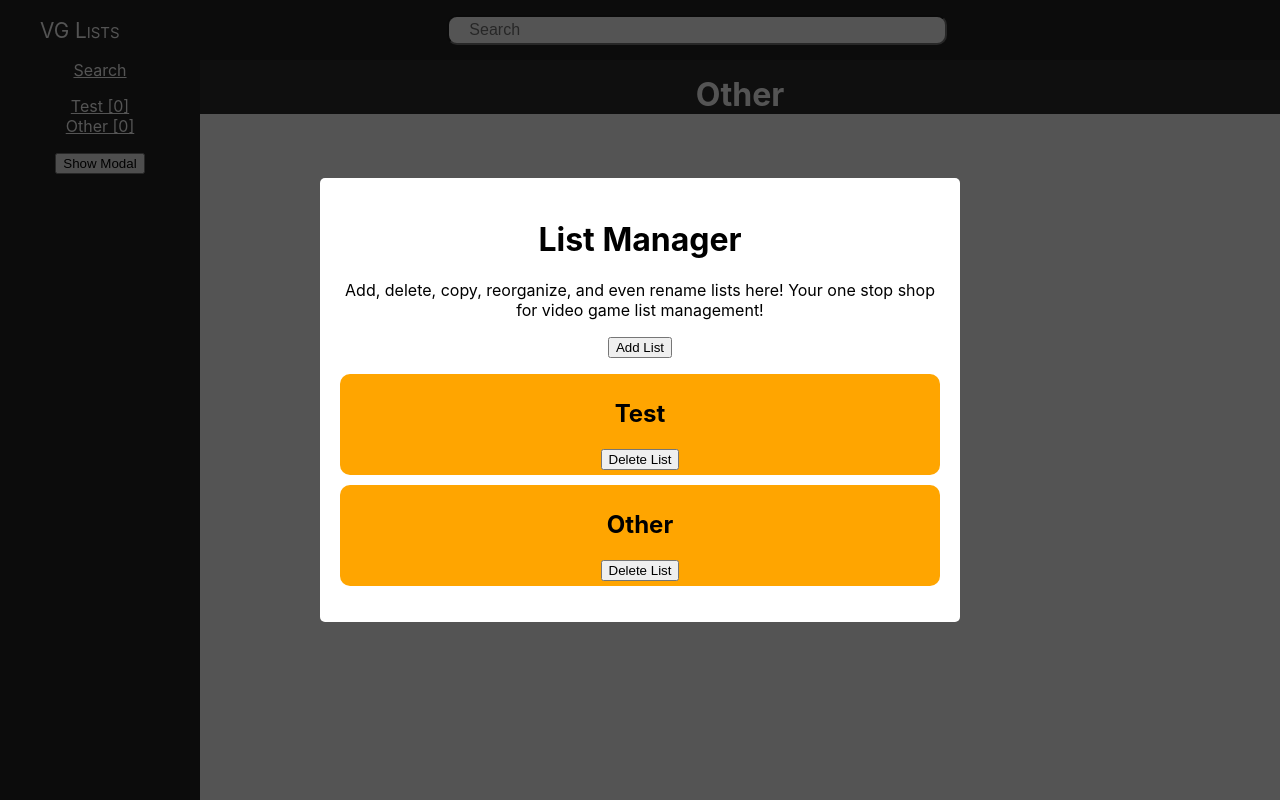
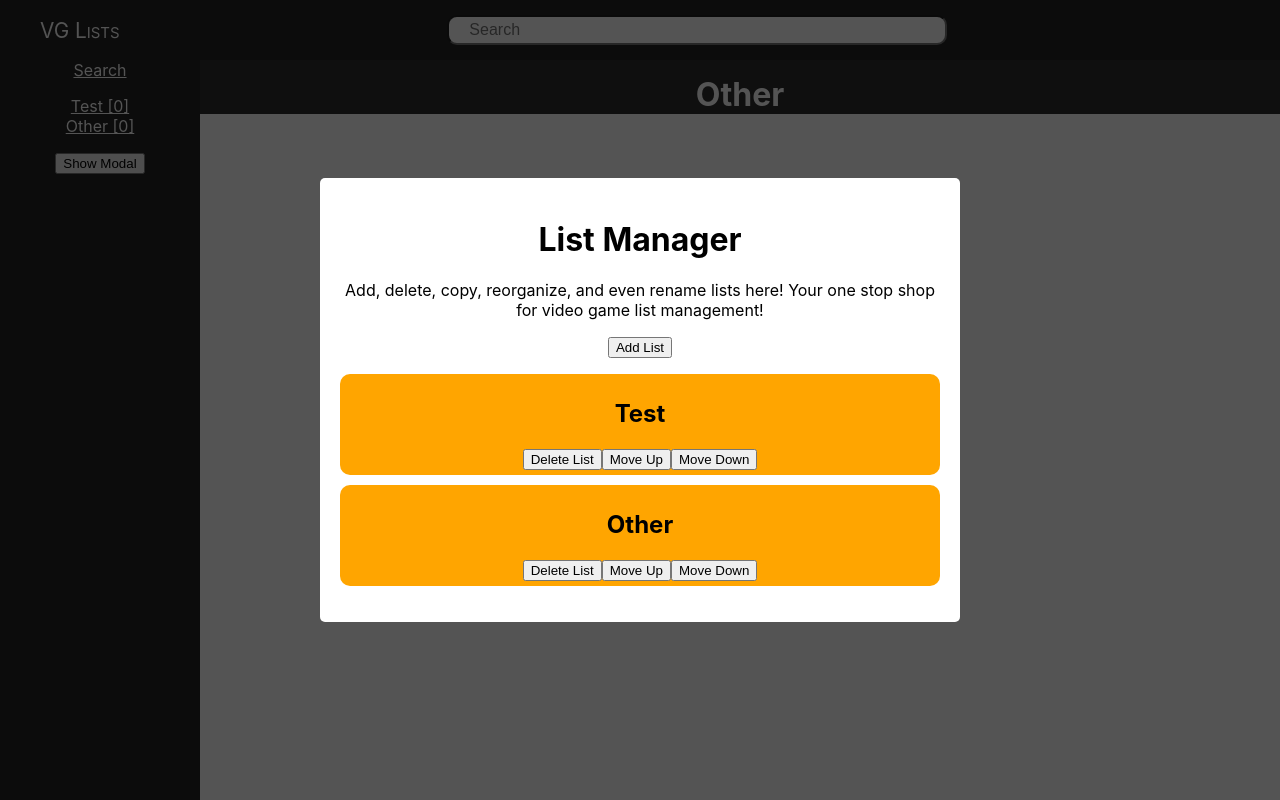
Before and after one commit to Flakari/vg-lists, a React (Create React App) app: page /vg-lists/other in a window 1280 px wide. Both pictures are taken after a click on the button "Show Modal". Built offline with nearby package versions, Linux system fonts and the light colour scheme.

Commit message:
Users can now reorganize lists, added return conditionals to both move list and move list item functions to remove unneccesary function calls. Properly hid modals from DOM when not visible.

```diff
--- a/src/App.js
+++ b/src/App.js
@@ -50,6 +50,10 @@ const App = () => {
 		setShowSidebar(!showSidebar);
 	};
 
+	const hideSidebar = () => {
+		setShowSidebar(false);
+	};
+
 	const addGameToList = (gameName, listName) => {
 		const newLists = JSON.parse(JSON.stringify(lists));
 
@@ -93,6 +97,10 @@ const App = () => {
 	};
 
 	const changeGameListItem = (command, listIndex, index) => {
+		if ((command === 'up' && index === 0) || (command === 'down' && index === lists.length - 1)) {
+			return;
+		}
+
 		let newList = JSON.parse(JSON.stringify(lists));
 		let filteredList = newList[listIndex];
 
@@ -101,19 +109,34 @@ const App = () => {
 
 		// Runs function based on command
 		if (command === 'up' || command === 'down') {
-			let newList = moveListItem(command, filteredList.contents, changingItem, index);
-			filteredList.contents = newList;
+			let newGameList = moveItem(command, filteredList.contents, changingItem, index);
+			filteredList.contents = newGameList;
 		}
 
 		// Resets index values of game list
 		for (let i = 0; i < filteredList.contents.length; i++) {
-			filteredList.contents[i]['index'] = i;
+			filteredList.contents[i].index = i;
 		}
 		newList[listIndex].contents = filteredList.contents;
 		setLists(newList);
 	};
 
-	const moveListItem = (direction, list, item, index) => {
+	const moveList = (direction, index) => {
+		if ((direction === 'up' && index === 0) || (direction === 'down' && index === lists.length - 1)) {
+			return;
+		}
+
+		let newLists = JSON.parse(JSON.stringify(lists));
+		const changingList = newLists.splice(index, 1)[0];
+		newLists = moveItem(direction, newLists, changingList, index);
+
+		for (let i = 0; i < newLists.length; i++) {
+			newLists[i].index = i;
+		}
+		setLists(newLists);
+	};
+
+	const moveItem = (direction, list, item, index) => {
 		if (direction === 'up' && index > 0) {
 			list.splice(index - 1, 0, item);
 		} else if (direction === 'down' && index < list.length) {
@@ -166,7 +189,7 @@ const App = () => {
     	<div className="App">
 			<Router basename='/vg-lists'>
 				<Header setData={setData} setSidebar={setSidebarVisibility}/>
-				<Sidebar lists={lists} add={addNewList} delete={deleteList} showSidebar={showSidebar}/>
+				<Sidebar lists={lists} add={addNewList} delete={deleteList} showSidebar={showSidebar} hide={hideSidebar} moveList={moveList}/>
 				<div id="main-container">
 					<Switch>
 						<Route exact path="/">
--- a/src/components/ConfirmationModal/ConfirmationModal.js
+++ b/src/components/ConfirmationModal/ConfirmationModal.js
@@ -5,8 +5,10 @@ const ConfirmationModal = (props) => {
     return (
         <>
             <p>{props.message}</p>
-            <button onClick={() => props.func(props.funcArgs)}>Yes</button>
-            <button onClick={props.hide}>No</button>
+            <div className='button-container'>
+                <button onClick={() => props.func(props.funcArgs)}>Yes</button>
+                <button onClick={props.hide}>No</button>
+            </div>
         </>
     );
 };
--- a/src/components/ConfirmationModal/ConfirmationModal.scss
+++ b/src/components/ConfirmationModal/ConfirmationModal.scss
@@ -1,3 +1,24 @@
 .delete-list {
-    background-color: pink;
+    background-color: white;
+    border-radius: 5px;
+    padding: 20px;
+
+    p {
+        font-weight: bold;
+    }
+
+    .button-container {
+        display: flex;
+        justify-content: space-between;
+        margin: 0 auto;
+        width: 150px;
+
+        button {
+            height: 40px;
+            width: 65px;
+            cursor: pointer;
+            border-radius: 5px;
+        }
+    }
+
 }
--- a/src/components/ListModal/ListModal.js
+++ b/src/components/ListModal/ListModal.js
@@ -54,11 +54,14 @@ const ListModal = (props) => {
                             <div>
                                 <h2>{item.name}</h2>
                                 <button onClick={() => {setDeleteIndex(item.index); showDeleteConfirmation()}}>Delete List</button>
+                                <button onClick={() => props.moveList('up', item.index)}>Move Up</button>
+                                <button onClick={() => props.moveList('down', item.index)}>Move Down</button>
                             </div>
                         </li>
                     );
                 })}
             </ul>
+            {showDelete ? (
                 <Modal modalClass={'delete-list'} showModal={showDelete} hideModal={hideDeleteConfirmation}>
                     <ConfirmationModal
                         message='Are you sure you want to delete this list?'
@@ -67,6 +70,7 @@ const ListModal = (props) => {
                         hide={hideDeleteConfirmation}
                     />
                 </Modal>
+            ) : null}
         </>
     );
 };
--- a/src/components/Sidebar/Sidebar.js
+++ b/src/components/Sidebar/Sidebar.js
@@ -20,12 +20,12 @@ const Sidebar = (props) => {
         setNavigation(props.lists.map(item => {
             const linkName = item.linkRoute;
             return (
-                <li key={item.name}>
+                <li key={item.name} onClick={props.hide}>
                     <Link to={`/${linkName}`}>{`${item.name} [${item.contents.length}]`}</Link>
                 </li>
             );
         }));
-    }, [props.lists]);
+    }, [props.lists, props.hide]);
 
     return (
         <>
@@ -38,9 +38,11 @@ const Sidebar = (props) => {
                 </nav>
                 <button onClick={showModal}>Show Modal</button>
             </div>
-            <Modal modalClass={'list-modal'} showModal={showListModal} hideModal={hideModal}>
-                <ListModal lists={props.lists} add={props.add} delete={props.delete}/>
-            </Modal>
+            {showListModal ? (
+                <Modal modalClass={'list-modal'} showModal={showListModal} hideModal={hideModal}>
+                    <ListModal lists={props.lists} add={props.add} delete={props.delete} moveList={props.moveList}/>
+                </Modal>
+            ) : null}
         </>
     )
 };
```
Lines whose indentation alone changed are shown as unchanged.
